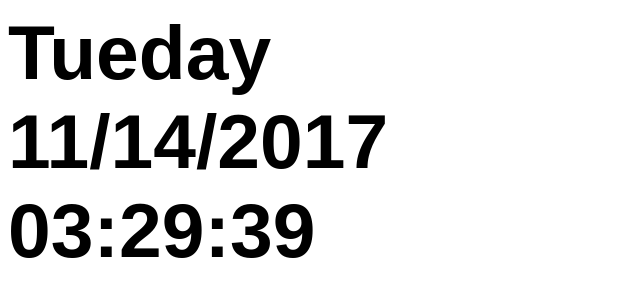
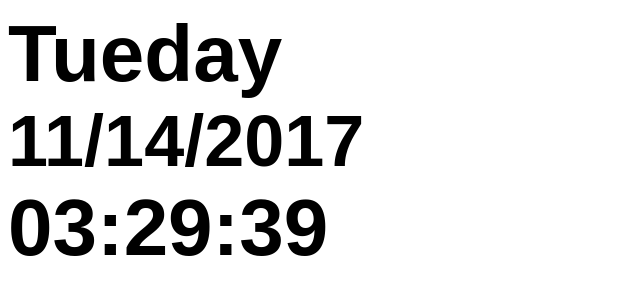
Before and after one commit to khavuoch/TimeNow, a plain HTML site: page index1.html in a window 1280 px wide. Shown: the whole page, without its empty margins (0-640 px from the left). Drawn offline with nearby package versions, Linux system fonts and the light colour scheme.

Commit message:
Update index1.html

```diff
--- a/index1.html
+++ b/index1.html
@@ -15,7 +15,7 @@
             var day = date.getDate();
             var month = date.getMonth() + 1;
             var year = date.getFullYear();
-            var todayDate = dayOfWeek + "<br>" + month + "/" + day + "/" + year
+            var todayDate = dayOfWeek + "<br><span style='font-size:0.9em'>" + month + "/" + day + "/" + year + "</span>"
 
             var hr = (date.getHours()>12? (date.getHours() % 12): date.getHours()); //Change the hour to ampm hours
             hr = hr == 0? 12:hr; //turn 0 to 12
@@ -37,7 +37,7 @@
 </head>
 
 <body>
-    <h1 id="time" align="left" style="font-size:4.8em"></h1>
+    <h1 id="time" align="left" style="font-size:5em"></h1>
 </body>
 
 </html>
```
